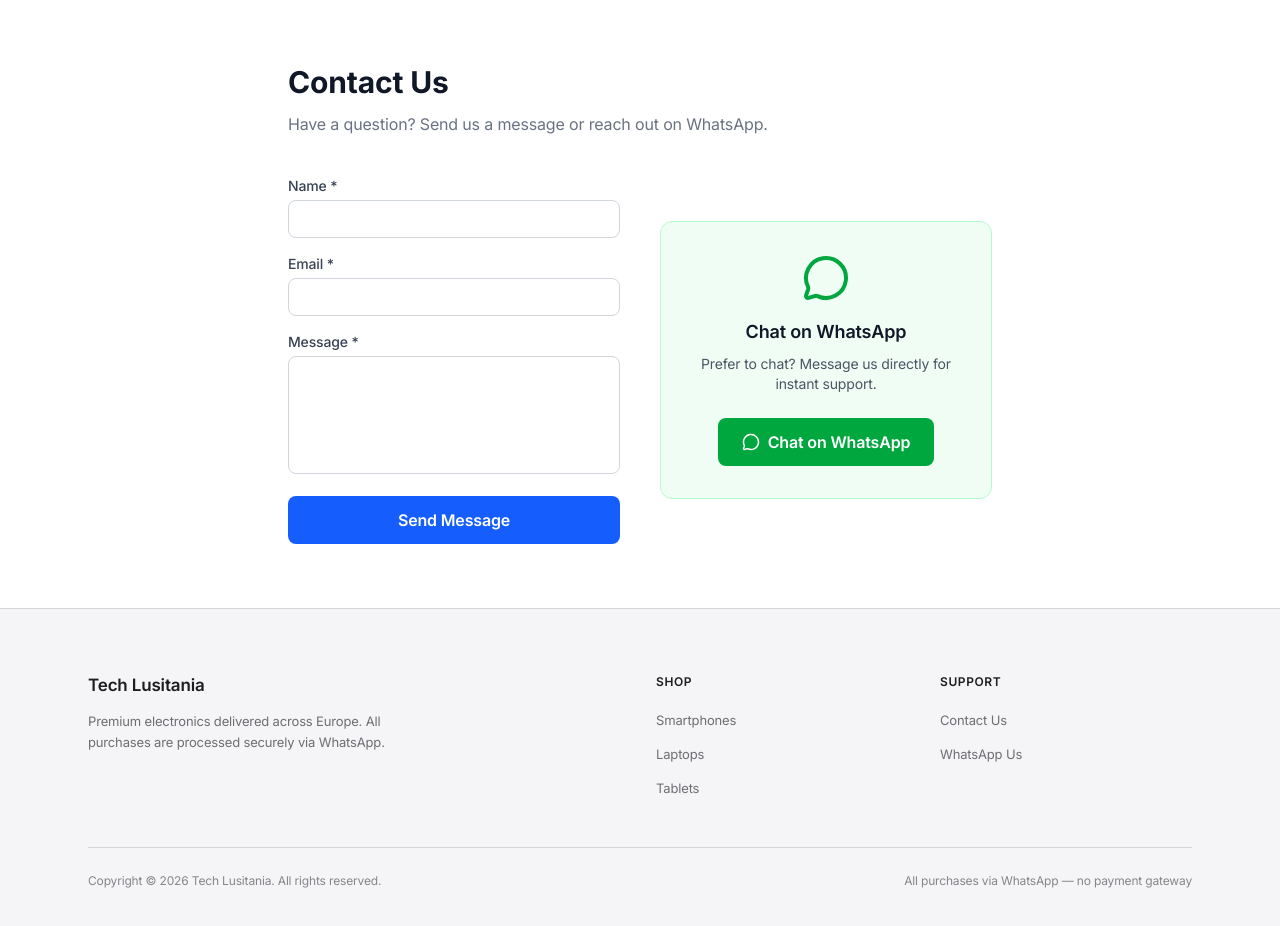
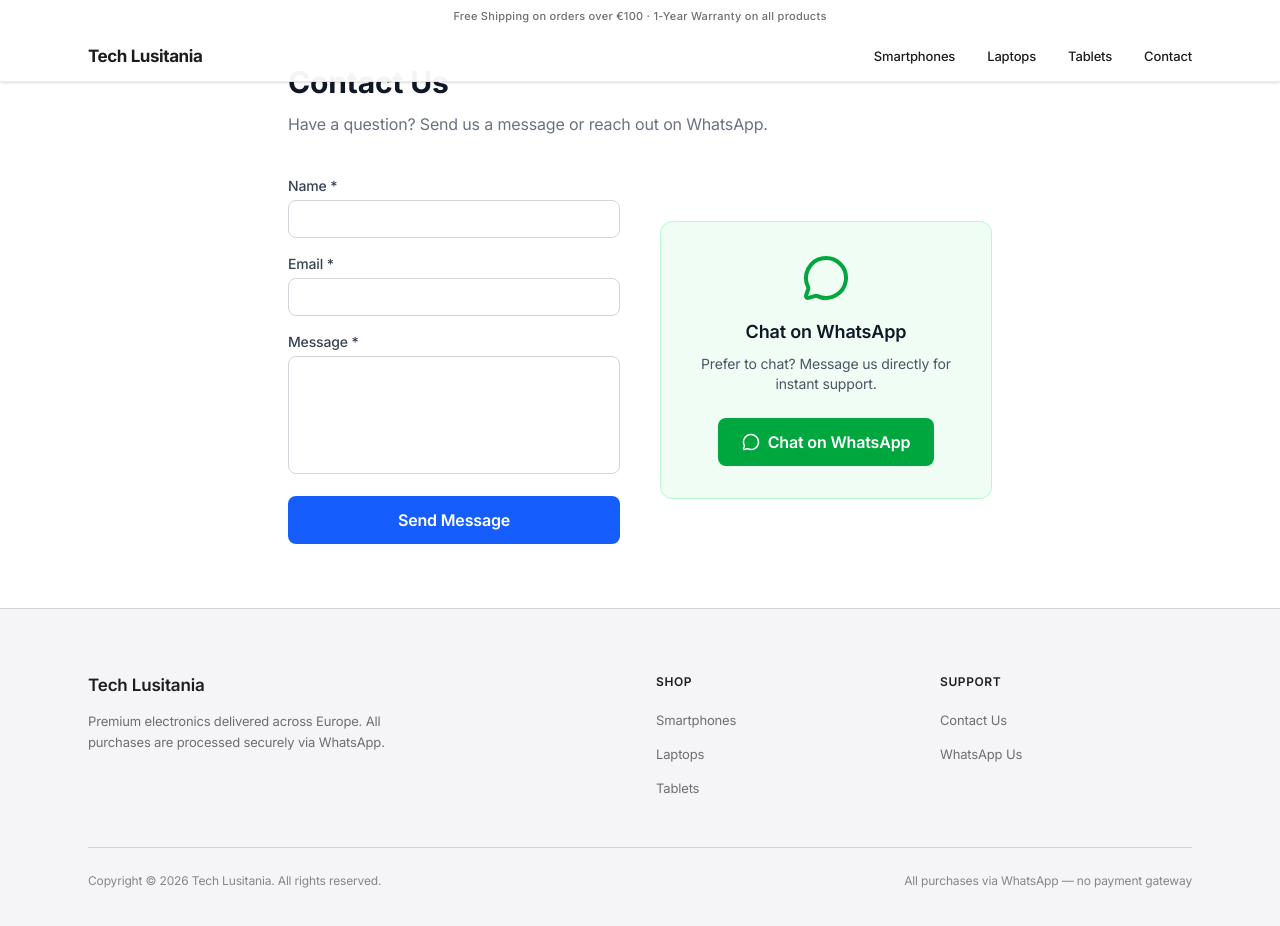
Before and after one commit to Salik2003/tech-lusitania, a Next.js app: page /contact in a window 1280 px wide. Shown: the top 926 px of the page. Built offline with nearby package versions, Linux system fonts and the light colour scheme.

Commit message:
fix: navbar always dark on non-home pages, transparent only on home hero

```diff
--- a/src/components/layout/Navbar.tsx
+++ b/src/components/layout/Navbar.tsx
@@ -2,6 +2,7 @@
 
 import Link from 'next/link'
 import { useState, useEffect } from 'react'
+import { usePathname } from 'next/navigation'
 import { Menu, X } from 'lucide-react'
 
 const navLinks = [
@@ -12,6 +13,8 @@
 ]
 
 export default function Navbar() {
+  const pathname = usePathname()
+  const isHome = pathname === '/'
   const [scrolled, setScrolled] = useState(false)
   const [menuOpen, setMenuOpen] = useState(false)
 
@@ -21,16 +24,19 @@
     return () => window.removeEventListener('scroll', handler)
   }, [])
 
+  // Transparent only when on home page AND not scrolled
+  const isTransparent = isHome && !scrolled
+
   return (
     <>
       {/* ── Fixed header: announcement bar + nav stacked together ── */}
       <div className={`fixed top-0 left-0 right-0 z-50 transition-all duration-500 ${
-        scrolled ? 'bg-white/90 backdrop-blur-2xl shadow-sm border-b border-black/8' : 'bg-transparent'
+        isTransparent ? 'bg-transparent' : 'bg-white/90 backdrop-blur-2xl shadow-sm border-b border-black/8'
       }`}>
 
         {/* Announcement bar */}
         <div className={`text-center py-2 text-[11px] font-medium tracking-wide transition-colors duration-500 ${
-          scrolled ? 'text-[#6e6e73]' : 'text-white/60'
+          isTransparent ? 'text-white/60' : 'text-[#6e6e73]'
         }`}>
           Free Shipping on orders over €100&nbsp;·&nbsp;1-Year Warranty on all products
         </div>
@@ -40,7 +46,7 @@
           <div className="max-w-6xl mx-auto px-6 h-12 flex items-center justify-between">
             <Link href="/" className="flex items-center" aria-label="Tech Lusitania Home">
               <span className={`text-[17px] font-bold tracking-tight transition-colors duration-300 ${
-                scrolled ? 'text-[#1d1d1f]' : 'text-white'
+                isTransparent ? 'text-white' : 'text-[#1d1d1f]'
               }`}>Tech Lusitania</span>
             </Link>
 
@@ -50,7 +56,7 @@
                   key={href}
                   href={href}
                   className={`text-[13px] font-medium transition-colors duration-300 ${
-                    scrolled ? 'text-[#1d1d1f] hover:text-black' : 'text-white/80 hover:text-white'
+                    isTransparent ? 'text-white/80 hover:text-white' : 'text-[#1d1d1f] hover:text-black'
                   }`}
                 >
                   {label}
@@ -60,7 +66,7 @@
 
             <button
               className={`md:hidden p-1 transition-colors duration-300 ${
-                scrolled ? 'text-[#1d1d1f]' : 'text-white'
+                isTransparent ? 'text-white' : 'text-[#1d1d1f]'
               }`}
               onClick={() => setMenuOpen(true)}
               aria-label="Open menu"
```
